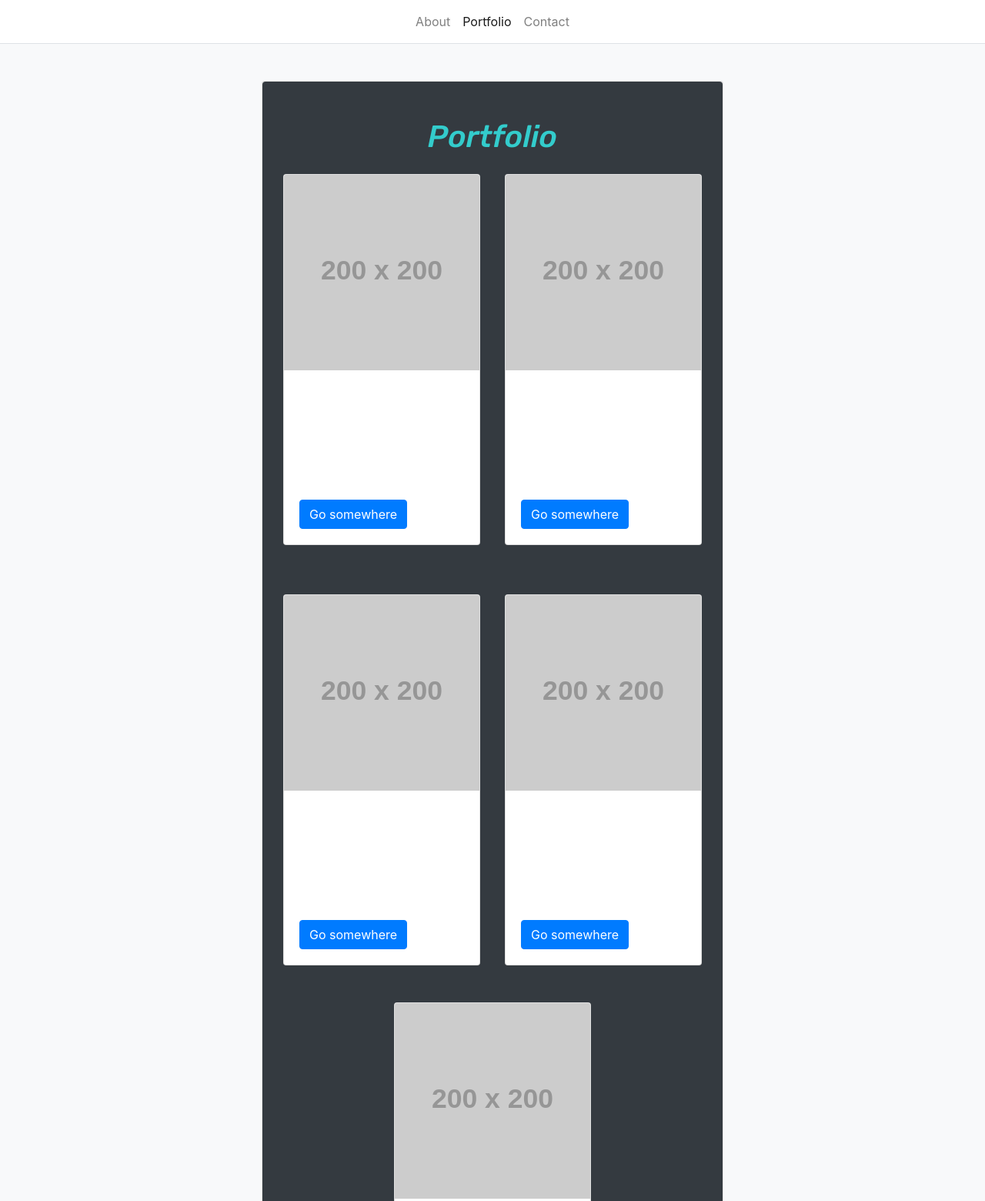
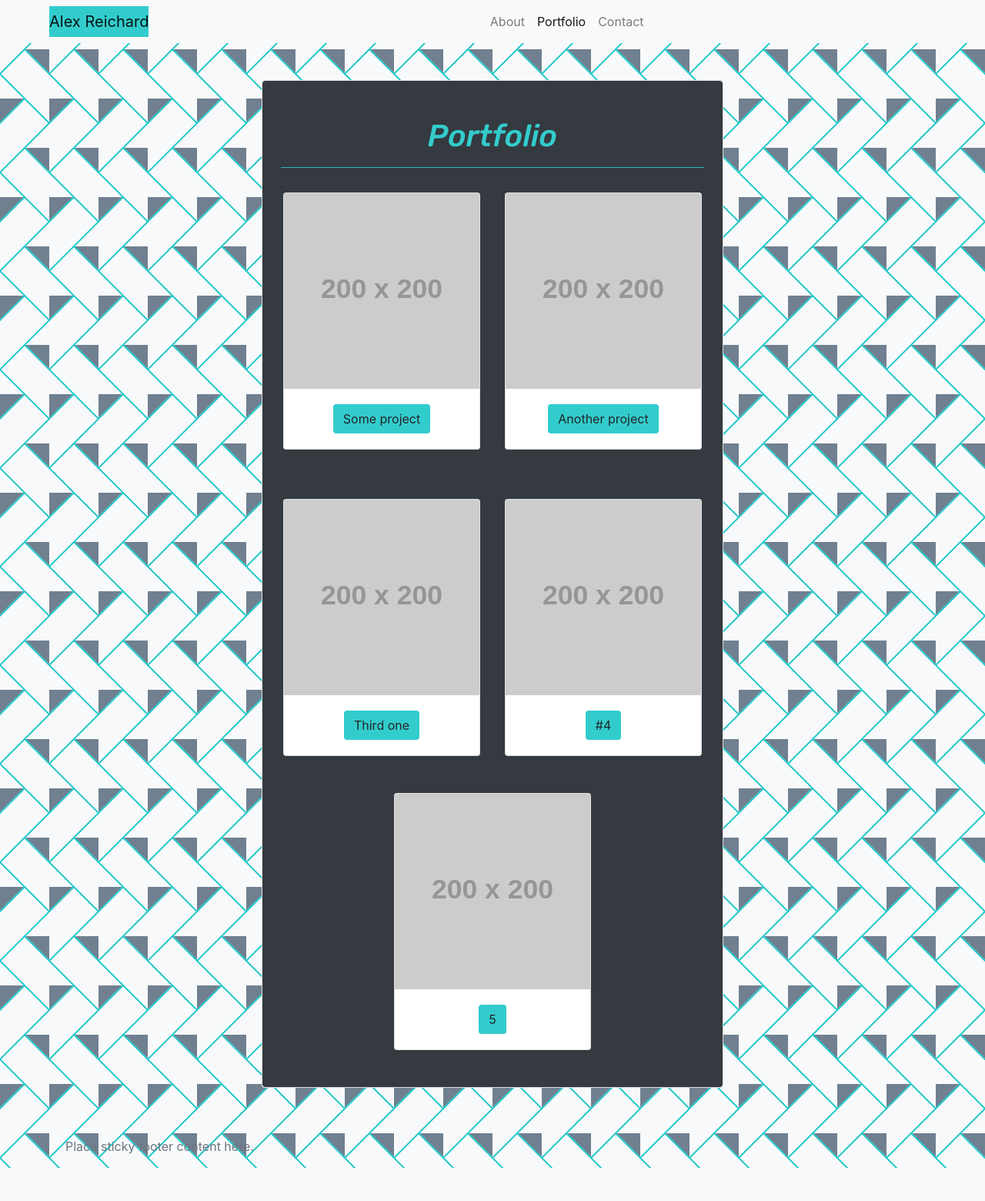
Before and after one commit to alreichard/Responsive-Portfolio, a plain HTML site: page portfolio.html in a window 1280 px wide. Shown: the top 1560 px of the page at 77% size. After the commit the page ends 1517 px from the top, so only its background shows below. Drawn offline with nearby package versions, Linux system fonts and the light colour scheme; placeholder pictures from the web are drawn by us.

Commit message:
functioning navbar and sticky footer

```diff
--- a/outsidecss.css
+++ b/outsidecss.css
@@ -1,8 +1,29 @@
 @import url('https://fonts.googleapis.com/css2?family=Rubik:ital,wght@1,500&display=swap');
 
+
+body {
+    background:
+linear-gradient(135deg, #708090 21px,#33cccc 22px, #33cccc 24px, transparent 24px, transparent 67px, #33cccc 67px, #33cccc 69px, transparent 69px),
+linear-gradient(225deg, #708090 21px, #33cccc 22px, #33cccc 24px, transparent 24px, transparent 67px, #33cccc 67px, #33cccc 69px, transparent 69px)0 64px;
+background-color:#708090;
+background-size: 64px 128px;
+}
 
 h1 {
     font-family: 'Rubik', sans-serif;
     font-size: 40px;
     color: #33cccc;
 }
+
+.button {
+    background-color: #33cccc;
+}
+
+hr {
+    background-color: #33cccc;
+}
+
+.colfix{
+    background-color: #33cccc;
+    color: white
+}
--- a/portfolio.html
+++ b/portfolio.html
@@ -6,6 +6,8 @@
     <meta name="viewport" content="width=device-width, initial-scale=1.0">
     <link rel="stylesheet" href="https://stackpath.bootstrapcdn.com/bootstrap/4.5.0/css/bootstrap.min.css"
         integrity="sha384-9aIt2nRpC12Uk9gS9baDl411NQApFmC26EwAOH8WgZl5MYYxFfc+NcPb1dKGj7Sk" crossorigin="anonymous">
+    <script src="https://ajax.googleapis.com/ajax/libs/jquery/3.5.1/jquery.min.js"></script>
+    <script src="https://maxcdn.bootstrapcdn.com/bootstrap/4.5.0/js/bootstrap.min.js"></script>
     <link rel="stylesheet" href="outsidecss.css">
     <link rel="stylesheet" href="path/to/font-awesome/css/font-awesome.min.css">
 
@@ -13,10 +15,15 @@
 </head>
 
 <body class="bg-light">
-    <nav class="navbar navbar-expand navbar-light bg-white border-bottom justify-content-center">
-
-
-        <ul class="navbar-nav">
+    <header>
+        <nav class="navbar navbar-expand-sm navbar-light bg-light">
+            <a class="navbar-brand my-auto colfix ml-5" href="#">Alex Reichard</a>
+            <button class="navbar-toggler" type="button" data-toggle="collapse" data-target="#navbarCollapse"
+                aria-controls="navbarCollapse" aria-expanded="false" aria-label="Toggle navigation">
+                <span class="navbar-toggler-icon"></span>
+            </button>
+            <div class="collapse navbar-collapse" id="navbarCollapse">
+                <ul class="mx-auto navbar-nav">
                     <li class="nav-item">
                         <a class="nav-link" href="index.html">About <span class="sr-only">(current)</span></a>
                     </li>
@@ -27,34 +34,35 @@
                         <a class="nav-link" href="contact.html">Contact</a>
                     </li>
                 </ul>
+                <form class="form-inline mt-2 mt-md-0"></form>
             </div>
         </nav>
+    </header>
     <div class="card mx-auto m-5" style="max-width: 600px">
         <div class="pt-5 pb-5 text-white rounded bg-dark">
-            <div class="row justify-content-center">
-            <h1 class=>Portfolio</h1>
-            </div>
+
+            <h1 class="row justify-content-center">Portfolio</h1>
+            <hr class="mx-4">
+
 
             <div class="row mb-3 justify-content-center">
+
                 <div class="col-">
                     <div class="card mt-3 mx-3" style="width: 16rem;">
                         <img src="https://via.placeholder.com/200" class="card-img-top" alt="...">
-                    <div class="card-body">
-                        <h5 class="card-title">Card title</h5>
-                        <p class="card-text">Some quick example text to build on the card title and make up the bulk
-                            of the card's content.</p>
-                        <a href="#" class="btn btn-primary">Go somewhere</a>
+                        <div class="card-body mx-auto">
+
+
+                            <a href="#" class="btn button">Some project</a>
                         </div>
                     </div>
                 </div>
                 <div class="col-">
                     <div class="card mt-3 mx-3" style="width: 16rem;">
                         <img src="https://via.placeholder.com/200" class="card-img-top" alt="...">
-                    <div class="card-body">
-                        <h5 class="card-title">Card title</h5>
-                        <p class="card-text">Some quick example text to build on the card title and make up the bulk
-                            of the card's content.</p>
-                        <a href="#" class="btn btn-primary">Go somewhere</a>
+                        <div class="card-body mx-auto">
+
+                            <a href="#" class="btn button">Another project</a>
                         </div>
                     </div>
                 </div>
@@ -63,22 +71,18 @@
                 <div class="col-">
                     <div class="card mt-5 mx-3" style="width: 16rem;">
                         <img src="https://via.placeholder.com/200" class="card-img-top" alt="...">
-                    <div class="card-body">
-                        <h5 class="card-title">Card title</h5>
-                        <p class="card-text">Some quick example text to build on the card title and make up the bulk
-                            of the card's content.</p>
-                        <a href="#" class="btn btn-primary">Go somewhere</a>
+                        <div class="card-body mx-auto">
+
+                            <a href="#" class="btn button">Third one</a>
                         </div>
                     </div>
                 </div>
                 <div class="col-">
                     <div class="card mt-5 mx-3" style="width: 16rem;">
                         <img src="https://via.placeholder.com/200" class="card-img-top" alt="...">
-                    <div class="card-body">
-                        <h5 class="card-title">Card title</h5>
-                        <p class="card-text">Some quick example text to build on the card title and make up the bulk
-                            of the card's content.</p>
-                        <a href="#" class="btn btn-primary">Go somewhere</a>
+                        <div class="card-body mx-auto">
+
+                            <a href="#" class="btn button">#4</a>
                         </div>
                     </div>
                 </div>
@@ -87,11 +91,9 @@
                 <div class="col-">
                     <div class="card mt-5 mx-3" style="width: 16rem;">
                         <img src="https://via.placeholder.com/200" class="card-img-top" alt="...">
-                    <div class="card-body">
-                        <h5 class="card-title">Card title</h5>
-                        <p class="card-text">Some quick example text to build on the card title and make up the bulk
-                            of the card's content.</p>
-                        <a href="#" class="btn btn-primary">Go somewhere</a>
+                        <div class="card-body mx-auto">
+
+                            <a href="#" class="btn button">5</a>
                         </div>
                     </div>
                 </div>
@@ -106,7 +108,7 @@
         </div>
     </div>
 </body>
-<=<footer class="footer mt-auto py-3">
+<footer class="footer mt-auto py-3">
     <div class="container">
         <span class="text-muted">Place sticky footer content here.</span>
     </div>
```
Also changed, not shown: contact.html (+22 -13 lines), index.html (+35 -12 lines). Lines whose indentation alone changed are shown as unchanged.
